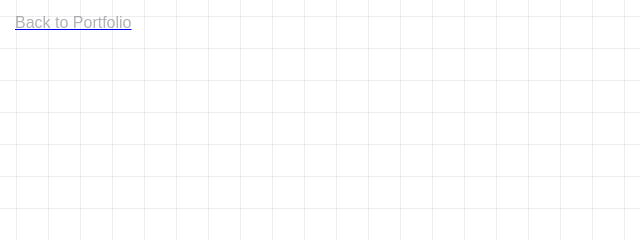
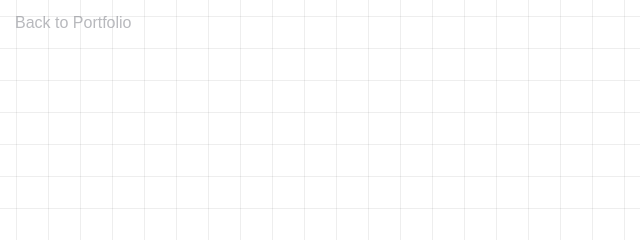
Before and after one commit to eeperron/papertrail, a plain HTML site: page index.html in a window 1280 px wide. Shown: the top 240 px of the page, 0-640 px from the left. Drawn offline with Linux system fonts and the light colour scheme; a web font is replaced by a local one.

Commit message:
Describe the changes you made

```diff
--- a/index.html
+++ b/index.html
@@ -12,13 +12,9 @@
   </head>
   <body>
     <nav>
-
-      <a href="https://www.peppstudio.com">
+      <a href="https://peppstudio.com">
         <h2>Back to Portfolio</h2>
       </a>
-
-
-
     </nav>
 
 
--- a/style.css
+++ b/style.css
@@ -103,11 +103,19 @@ body.hovered a.hovered img {
   transform: scale(1.1);
   box-shadow: 0 0 16px #ffffff33;
 }
+
+nav a {
+  text-decoration: none; /* Removes the default underline */
+  position: relative; /* Required for z-index to work */
+  z-index: 10; /* Makes sure it's in front of other elements */
+}
+
 nav{
   position: fixed;
   padding:15px;
   top:0;
   left:0;
+
 
 }
 h2{
@@ -115,5 +123,6 @@ h2{
   font-size: 16px;
   line-height: 1.05;
   font-weight: 150;
-  color:#3f424a68;
+  color:#52545c68;
+  text-decoration: none;
 }
```
